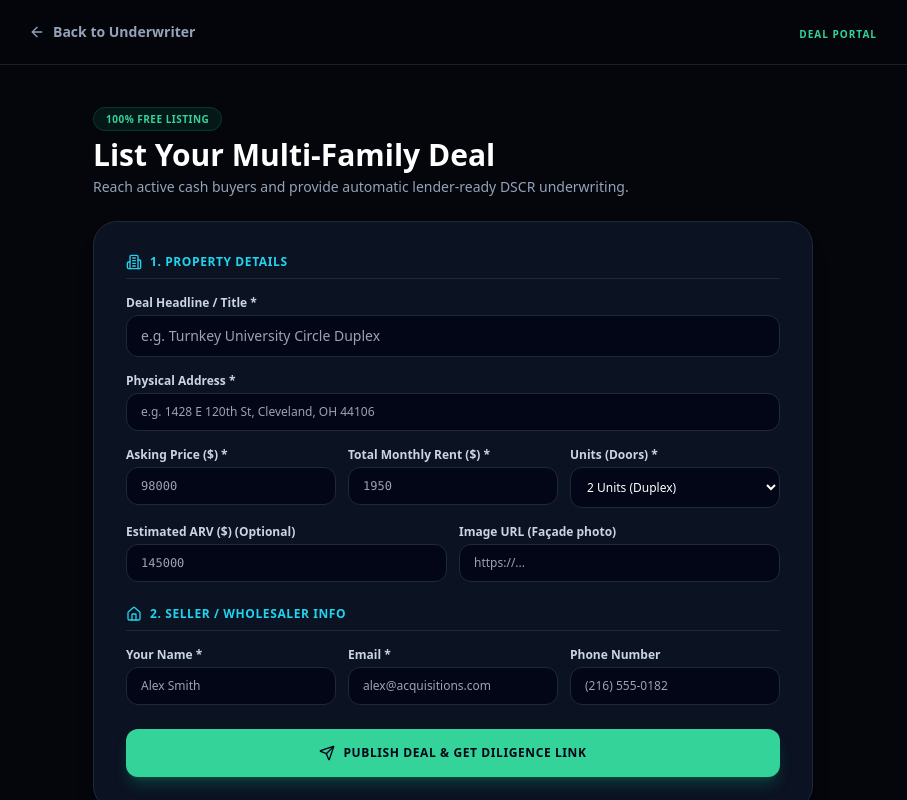
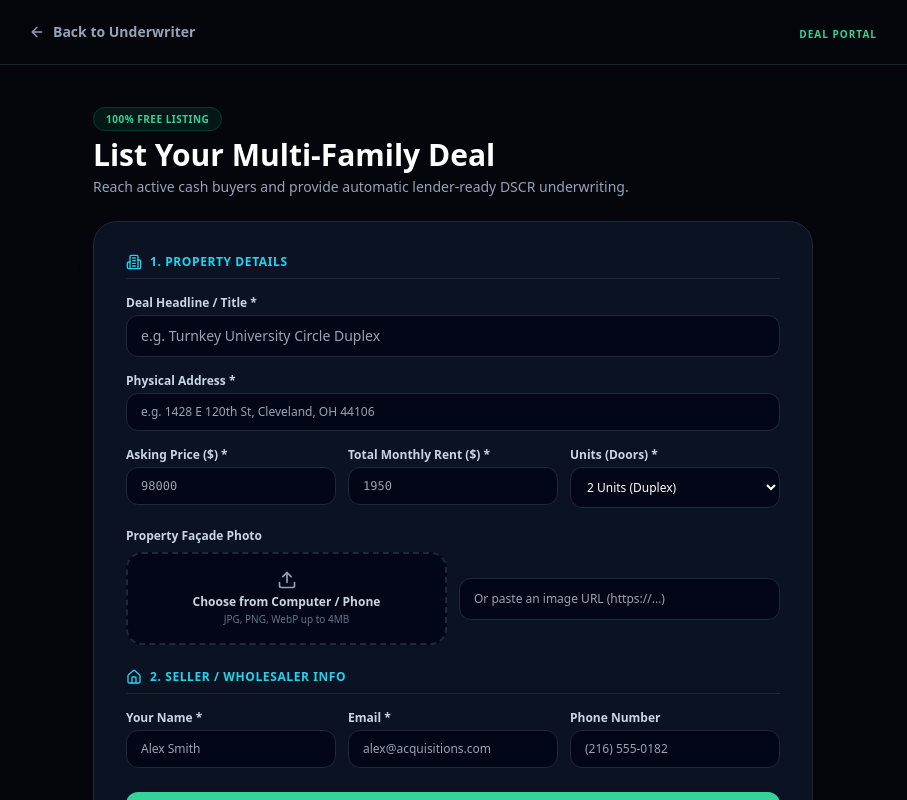
Before and after one commit to MultiDeal/multidealprop, a Next.js app: page /submit-deal in a window 1280 px wide. Shown: the top 800 px of the page, without its empty margins (187-1094 px from the left). Built offline with nearby package versions, Linux system fonts and the light colour scheme; no server answers.

Commit message:
Implement image upload and preview in submit deal page
Added image upload functionality and preview feature.

```diff
--- a/src/app/submit-deal/page.tsx
+++ b/src/app/submit-deal/page.tsx
@@ -13,7 +13,9 @@ import {
   Sparkles,
   Loader2,
   Copy,
-  Code
+  Code,
+  Upload,
+  Image as ImageIcon
 } from 'lucide-react';
 import { createClient } from '@supabase/supabase-js';
 
@@ -25,6 +27,7 @@ export default function SubmitDealPage() {
   const [loading, setLoading] = useState(false);
   const [isSubmitted, setIsSubmitted] = useState(false);
   const [copySuccess, setCopySuccess] = useState('');
+  const [previewImage, setPreviewImage] = useState<string>('');
 
   const [formData, setFormData] = useState({
     title: '',
@@ -39,6 +42,24 @@ export default function SubmitDealPage() {
     contact_email: '',
     contact_phone: ''
   });
+
+  // Gestion du téléversement d'image direct depuis ordinateur / smartphone
+  const handleFileChange = (e: React.ChangeEvent<HTMLInputElement>) => {
+    const file = e.target.files?.[0];
+    if (file) {
+      if (file.size > 4 * 1024 * 1024) {
+        alert('Image size should be less than 4MB');
+        return;
+      }
+      const reader = new FileReader();
+      reader.onloadend = () => {
+        const base64Data = reader.result as string;
+        setPreviewImage(base64Data);
+        setFormData((prev) => ({ ...prev, image_url: base64Data }));
+      };
+      reader.readAsDataURL(file);
+    }
+  };
 
   const handleSubmit = async (e: React.FormEvent) => {
     e.preventDefault();
@@ -95,9 +116,7 @@ export default function SubmitDealPage() {
       <main className="max-w-3xl mx-auto px-4 sm:px-6 py-10">
 
         {isSubmitted ? (
-          /* ============================================================ */
-          /* ÉCRAN DE SUCCÈS & GÉNÉRATEUR DE BACKLINKS                    */
-          /* ============================================================ */
+          /* ÉCRAN DE SUCCÈS & GÉNÉRATEUR DE BACKLINKS */
           <div className="bg-[#0b1222] border-2 border-emerald-500/50 rounded-3xl p-6 sm:p-10 text-center space-y-6 shadow-2xl animate-in fade-in duration-300">
             <div className="w-16 h-16 bg-emerald-500/20 text-emerald-400 rounded-2xl flex items-center justify-center mx-auto border border-emerald-500/40 shadow-[0_0_20px_rgba(16,185,129,0.3)]">
               <CheckCircle className="w-8 h-8" />
@@ -110,7 +129,7 @@ export default function SubmitDealPage() {
               </p>
             </div>
 
-            {/* OUTIL 1 : Le Pitch 1-Clic pour Groupes Facebook & BiggerPockets */}
+            {/* OUTIL 1 : Le Pitch 1-Clic pour Groupes Facebook */}
             <div className="bg-slate-950 border border-slate-800 rounded-2xl p-4 sm:p-5 text-left space-y-2.5">
               <div className="flex items-center justify-between">
                 <span className="text-xs font-black uppercase tracking-wider text-emerald-400 flex items-center gap-1.5">
@@ -140,7 +159,7 @@ export default function SubmitDealPage() {
               </p>
             </div>
 
-            {/* OUTIL 2 : Le Badge HTML Embeddable pour leur site web (Backlink Dofollow) */}
+            {/* OUTIL 2 : Le Badge HTML Embeddable pour leur site web */}
             <div className="bg-slate-950 border border-slate-800 rounded-2xl p-4 sm:p-5 text-left space-y-2.5">
               <div className="flex items-center justify-between">
                 <span className="text-xs font-black uppercase tracking-wider text-cyan-400 flex items-center gap-1.5">
@@ -171,6 +190,7 @@ export default function SubmitDealPage() {
               <button
                 onClick={() => {
                   setIsSubmitted(false);
+                  setPreviewImage('');
                   setFormData({
                     title: '',
                     address: '',
@@ -198,9 +218,7 @@ export default function SubmitDealPage() {
             </div>
           </div>
         ) : (
-          /* ============================================================ */
-          /* FORMULAIRE DE SOUMISSION DU DEAL                             */
-          /* ============================================================ */
+          /* FORMULAIRE DE SOUMISSION DU DEAL */
           <div className="space-y-6">
             <div>
               <span className="text-[10px] font-black uppercase tracking-wider text-emerald-400 bg-emerald-500/10 px-3 py-1 rounded-full border border-emerald-500/20">
@@ -285,26 +303,51 @@ export default function SubmitDealPage() {
                   </div>
                 </div>
 
-                <div className="grid grid-cols-1 sm:grid-cols-2 gap-3">
-                  <div>
-                    <label className="text-slate-300 text-xs font-bold block mb-1">Estimated ARV ($) (Optional)</label>
+                {/* SÉLECTEUR DE PHOTO AVEC UPLOAD FICHIER DIRECT */}
+                <div className="space-y-2 pt-1">
+                  <label className="text-slate-300 text-xs font-bold block">Property Façade Photo</label>
+
+                  <div className="grid grid-cols-1 sm:grid-cols-2 gap-3 items-center">
+                    {/* Option Téléversement direct */}
+                    <label className="flex flex-col items-center justify-center border-2 border-dashed border-slate-800 hover:border-emerald-500/50 bg-slate-950 rounded-2xl p-4 cursor-pointer transition group text-center">
+                      <Upload className="w-5 h-5 text-slate-400 group-hover:text-emerald-400 mb-1 transition" />
+                      <span className="text-xs font-bold text-slate-300 group-hover:text-white">Choose from Computer / Phone</span>
+                      <span className="text-[10px] text-slate-500 mt-0.5">JPG, PNG, WebP up to 4MB</span>
                       <input
-                      type="number"
-                      placeholder="145000"
-                      value={formData.arv}
-                      onChange={(e) => setFormData({ ...formData, arv: e.target.value })}
-                      className="w-full bg-slate-950 border border-slate-800 rounded-xl px-3.5 py-2.5 text-xs text-white font-mono outline-none focus:border-emerald-400"
+                        type="file"
+                        accept="image/*"
+                        onChange={handleFileChange}
+                        className="hidden"
                       />
+                    </label>
+
+                    {/* Aperçu ou URL manuelle */}
+                    {previewImage ? (
+                      <div className="relative h-24 rounded-2xl overflow-hidden border border-emerald-500/40">
+                        <img src={previewImage} alt="Preview" className="w-full h-full object-cover" />
+                        <button
+                          type="button"
+                          onClick={() => {
+                            setPreviewImage('');
+                            setFormData((prev) => ({ ...prev, image_url: '' }));
+                          }}
+                          className="absolute top-1.5 right-1.5 bg-black/70 text-white rounded-lg p-1 text-[10px]"
+                        >
+                          Change
+                        </button>
                       </div>
-                  <div>
-                    <label className="text-slate-300 text-xs font-bold block mb-1">Image URL (Façade photo)</label>
+                    ) : (
                       <input
                         type="url"
-                      placeholder="https://..."
+                        placeholder="Or paste an image URL (https://...)"
                         value={formData.image_url}
-                      onChange={(e) => setFormData({ ...formData, image_url: e.target.value })}
-                      className="w-full bg-slate-950 border border-slate-800 rounded-xl px-3.5 py-2.5 text-xs text-white outline-none focus:border-emerald-400"
+                        onChange={(e) => {
+                          setFormData({ ...formData, image_url: e.target.value });
+                          setPreviewImage(e.target.value);
+                        }}
+                        className="w-full bg-slate-950 border border-slate-800 rounded-xl px-3.5 py-3 text-xs text-white outline-none focus:border-emerald-400"
                       />
+                    )}
                   </div>
                 </div>
               </div>
```
Lines whose indentation alone changed are shown as unchanged.
